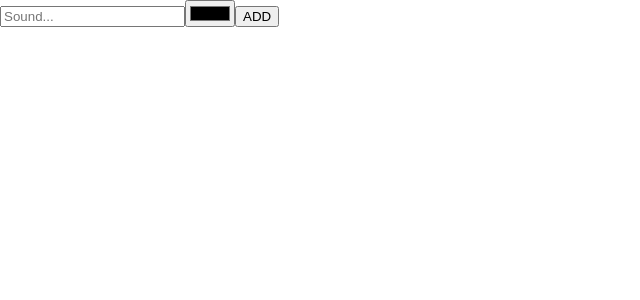
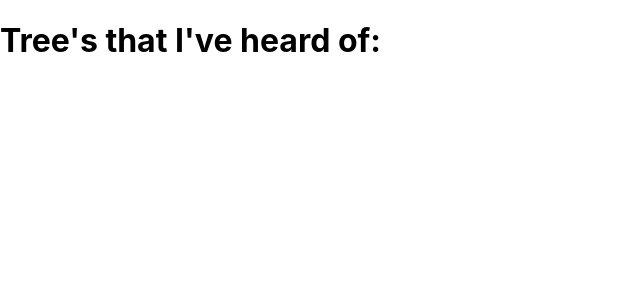
Before and after one commit to alwinruby/react-hooks, a React (Create React App) app: page / in a window 1280 px wide. Shown: the top 300 px of the page, without its empty margins (0-640 px from the left). Built offline with nearby package versions, Linux system fonts and the light colour scheme.

Commit message:
Placing data with useContext

```diff
--- a/src/index.js
+++ b/src/index.js
@@ -1,37 +1,28 @@
-import React from 'react';
+import React, { createContext } from 'react';
 import ReactDOM from 'react-dom';
 import './index.css';
-import { useInput } from "./useinput";
+
+export const TreesContext = createContext();
+
+const trees = [
+  {id: "1", type: "Maple"},
+  {id: "1", type: "Oak"},
+  {id: "1", type: "Willow"},
+  {id: "1", type: "Beech"}
+]
 
 function App(){
-  const {titleProps, resetTitle} = useInput("");
-  const [colorProps, resetColor] = useInput("#000000");
-
-  const submit = (e) => {
-    e.preventDefault();
-    alert(
-      `${titleProps.value} sounds like ${colorProps.value}`
-    )
-    resetTitle();
-    resetColor();
-  };
 
   return (
-      <form onSubmit={submit}>
-        <input
-          {...titleProps}
-          type="text"
-          placeholder="Sound..."
-        />
-        <input {...colorProps} type="color" />
-        <button>ADD</button>
-      </form>
+      <div>
+        <h1>Tree's that I've heard of: </h1>
+      </div>
   );
 }
 
 ReactDOM.render(
-  <React.StrictMode>
+  <TreesContext.Provider value={{ trees }}>
     <App />
-  </React.StrictMode>,
+  </TreesContext.Provider>,
   document.getElementById('root')
 );
```
